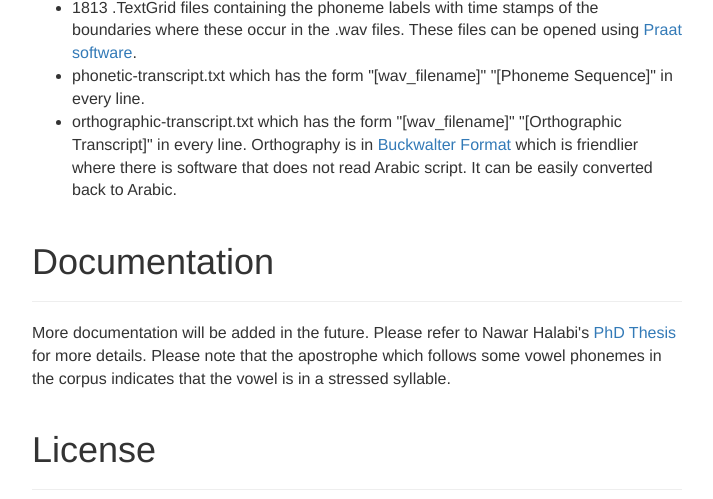
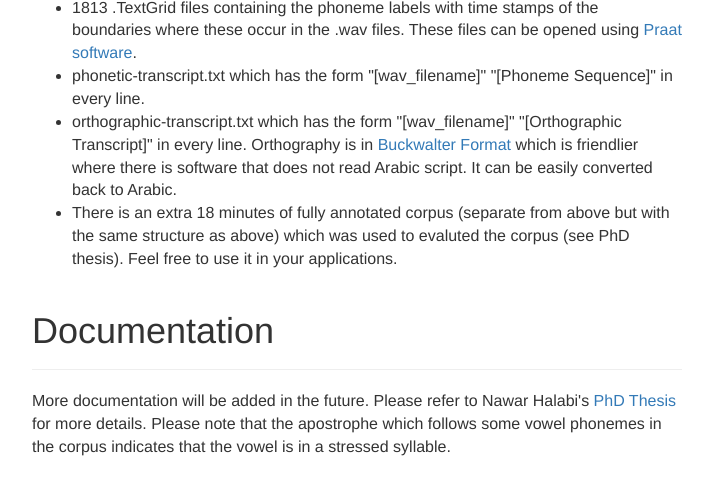
Before and after one commit to nawarhalabi/Arabic-Speech-Corpus-Website, a PHP site: page / in a window 1280 px wide. Shown: the part 667-1166 px from the top of the page, without its empty margins (283-996 px from the left). Run offline with PHP 8.4, Linux system fonts and the light colour scheme; some libraries are stand-ins or nearby versions.

Commit message:
Update site after adding testing data

```diff
--- a/index.ar.php
+++ b/index.ar.php
@@ -76,6 +76,7 @@ ini_set("display_errors", 1);
 				<li>1813 ملف TextGrid. يحتوون على على اللحظات الزمنية و الرموز التي تحدد الفونيمات التي يتم نطقها في كامل القاعدة. يمكن فتح هذه الملفات ببرنامج <a href="http://www.fon.hum.uva.nl/praat/" title"برات">برات</a>.</li>
 				<li>phonetic-transcirpt.txt يحوي في كل سطر "[اسم الملف الصوتي wav]" "[الفونيمات المنطوقة بالترتيب]".</li>
 				<li>orthographic-transcript.txt يحوي في كل سطر "[اسم الملف الصوتي wav]" "[النص المنطوق]". النص تم حفظه بترميز <a href="http://www.qamus.org/transliteration.html" title="Buckwalter">Buckwlater</a> و ليس بأحرف عربية لسهولة استخدامها ببرامج الكمبيوتر. يمكن التحويل بسهولة الي الأحرف العربية.</li>
+				<li>يوجد 18 دقيقة اضافية لما سبق ذكره تتضمن جميع التفاصيل المذكورة أعلاه. استخدمت هذه الدقائق الأضافية لتقييم القاعدة ولكن يمكنكم إضافتها للقاعدة الأساسية لتطبيقاتكم.</li>
 			</ul>
 			<div class="page-header">
 				<h1>التوثيق</h1>
--- a/index.php
+++ b/index.php
@@ -72,6 +72,7 @@ ini_set("display_errors", 1);
 				<li>1813 .TextGrid files containing the phoneme labels with time stamps of the boundaries where these occur in the .wav files. These files can be opened using <a href="www.fon.hum.uva.nl/praat/" title="praat">Praat software</a>.</li>
 				<li>phonetic-transcript.txt which has the form "[wav_filename]" "[Phoneme Sequence]" in every line.</li>
 				<li>orthographic-transcript.txt which has the form "[wav_filename]" "[Orthographic Transcript]" in every line. Orthography is in <a href="http://www.qamus.org/transliteration.htm" title="buckwalter transliteration">Buckwalter Format</a> which is friendlier where there is software that does not read Arabic script. It can be easily converted back to Arabic.</li>
+				<li>There is an extra 18 minutes of fully annotated corpus (separate from above but with the same structure as above) which was used to evaluted the corpus (see PhD thesis). Feel free to use it in your applications.</li>
 			</ul>
 			<div class="page-header">
 				<h1>Documentation</h1>
```
